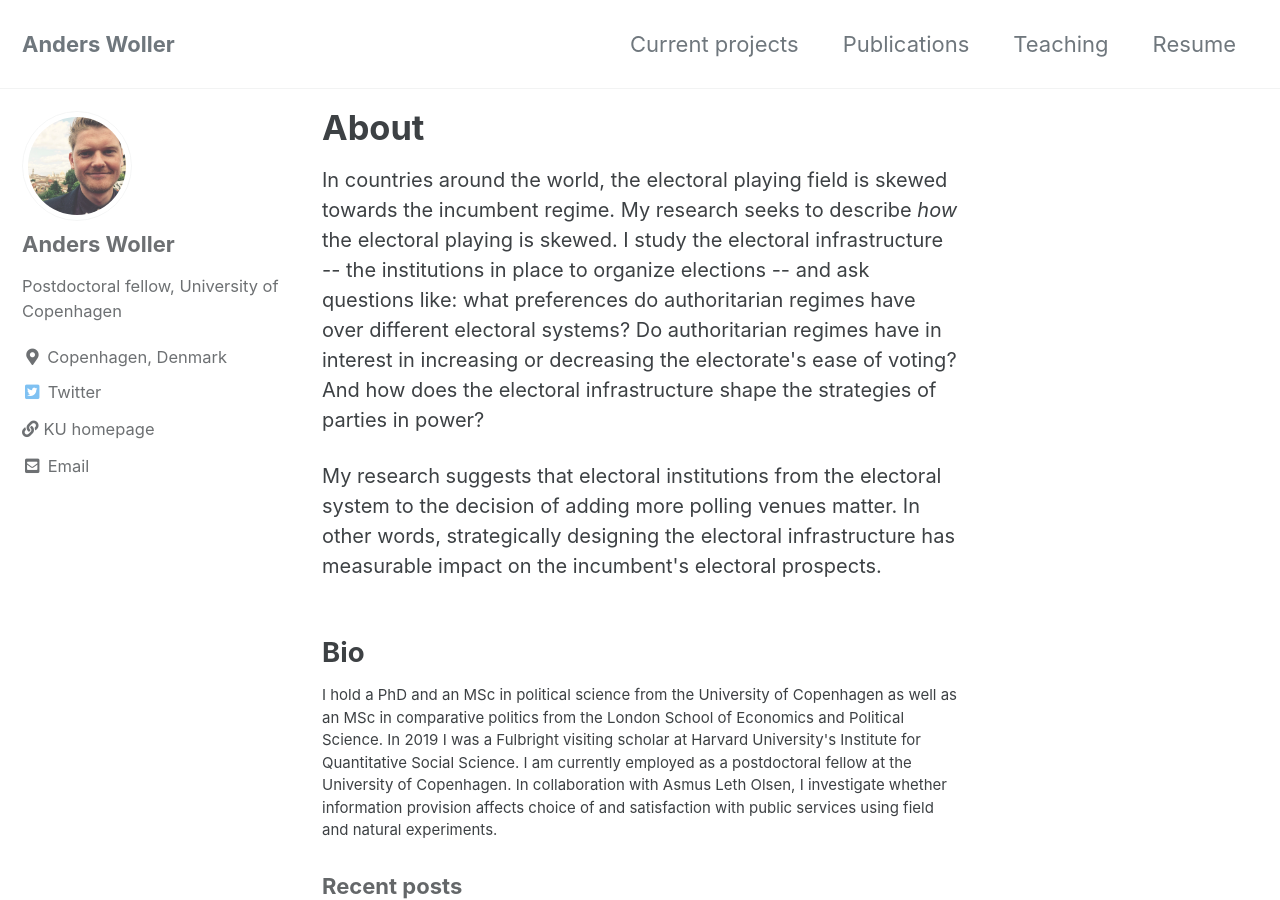
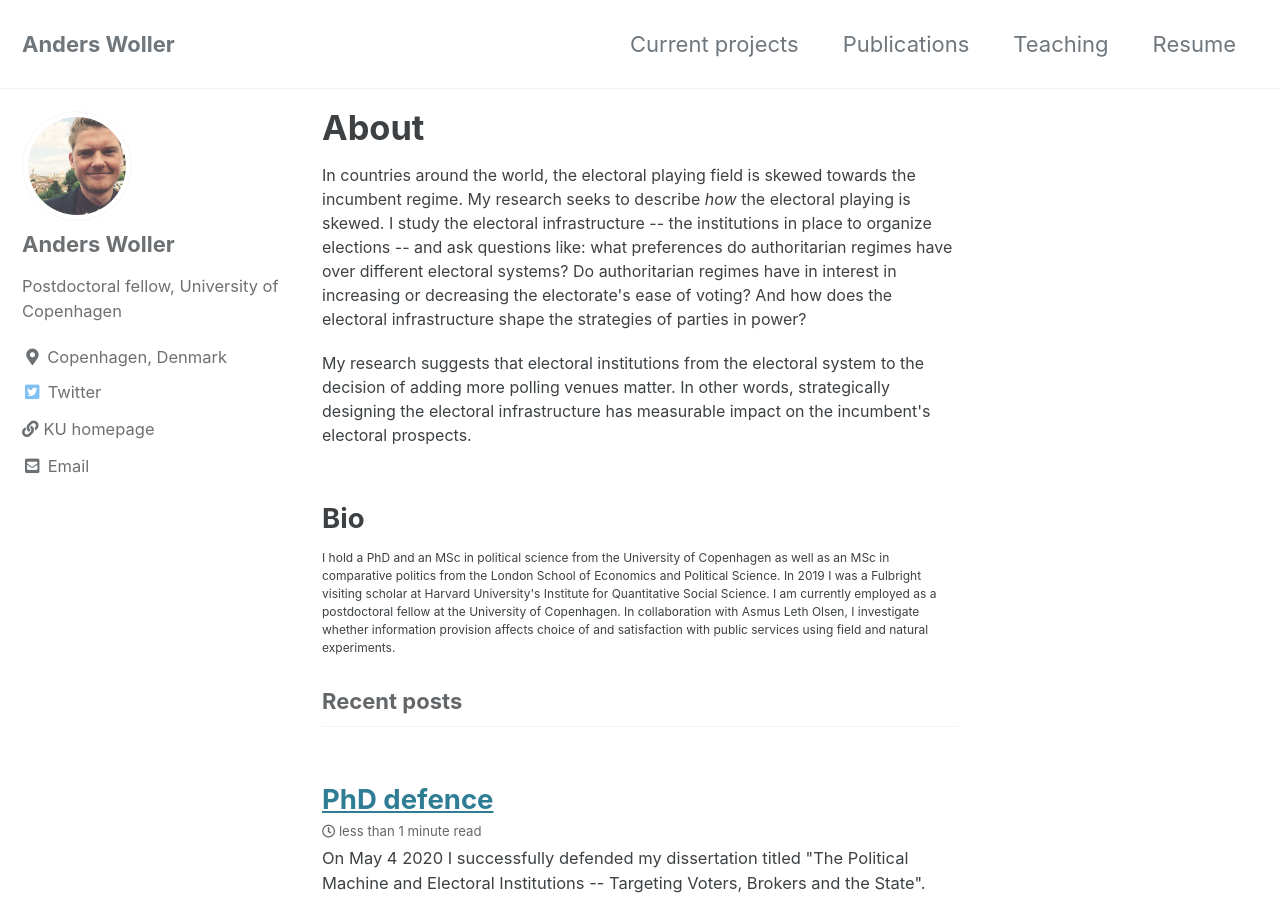
Before and after one commit to AndersWoller/AndersWoller.github.io, a Jekyll site: the page built from index.html, in a window 1280 px wide and 900 px high. Built offline with Jekyll 4.4.1, drawn with Linux system fonts in a browser that asks for light colours; cached includes are drawn as plain includes; the list of posts is cut into pages by our own code.

Commit message:
Update index.html

```diff
--- a/index.html
+++ b/index.html
@@ -4,20 +4,20 @@ author_profile: true
 title: "About"
 ---
 
-<p style="font-size:20px"> In countries around the world, the electoral playing field is skewed towards the incumbent regime.
+<p style="font-size:16px"> In countries around the world, the electoral playing field is skewed towards the incumbent regime.
   My research seeks to describe <i>how</i> the electoral playing is skewed. I study the electoral infrastructure --
   the institutions in place to organize elections -- and ask questions like: what preferences do authoritarian regimes
   have over different electoral systems? Do authoritarian regimes have in interest in increasing or decreasing the electorate's ease of voting?
   And how does the electoral infrastructure shape the strategies of parties in power?</p>
 
-  <p style="font-size:20px">My research suggests that electoral institutions from the electoral system to the
+  <p style="font-size:16px">My research suggests that electoral institutions from the electoral system to the
   decision of adding more polling venues matter. In other words, strategically designing the electoral infrastructure
   has measurable impact on the incumbent's electoral prospects.  </p>
 
 
 <h2> Bio </h2>
 
-<p style="font-size:15px"> I hold a PhD and an MSc in political science from the University of Copenhagen as
+<p style="font-size:12px"> I hold a PhD and an MSc in political science from the University of Copenhagen as
   well as an MSc in comparative politics from the London School of Economics and Political Science. In 2019 I
   was a Fulbright visiting scholar at Harvard University's Institute for Quantitative Social Science. I am currently
   employed as a postdoctoral fellow at the University of Copenhagen. In collaboration with Asmus Leth Olsen, I
```
